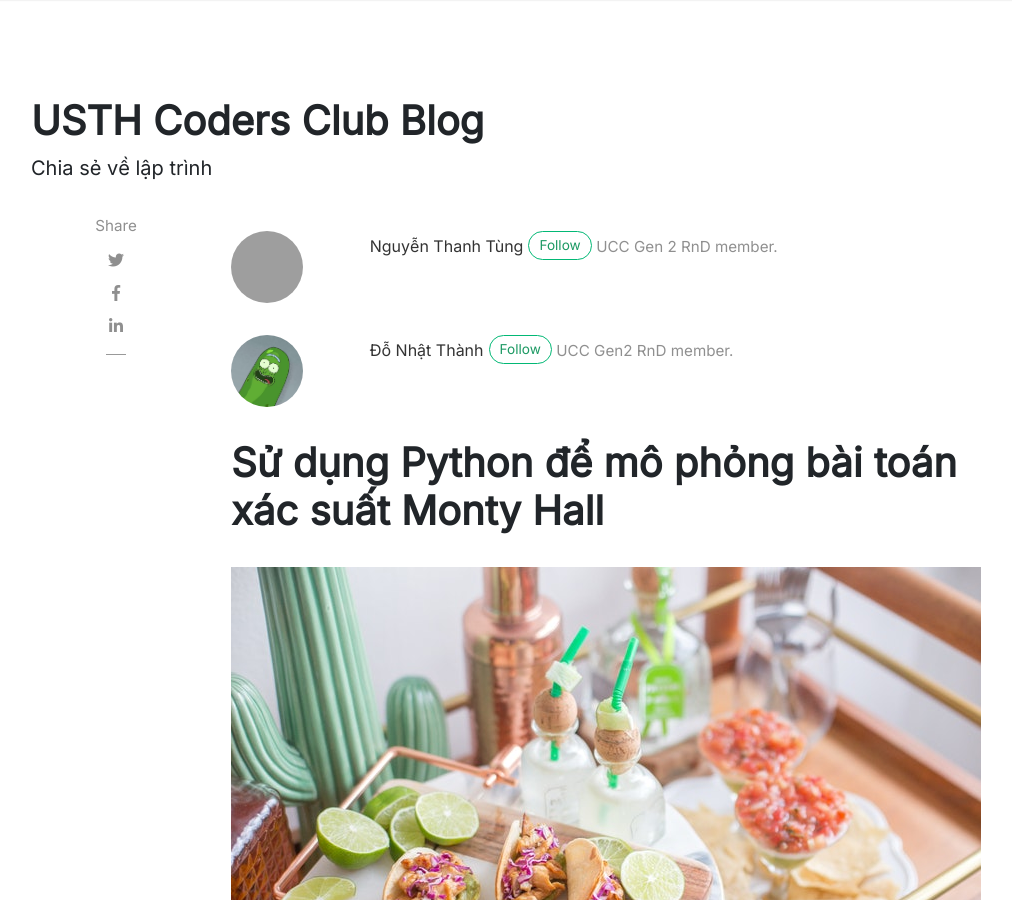
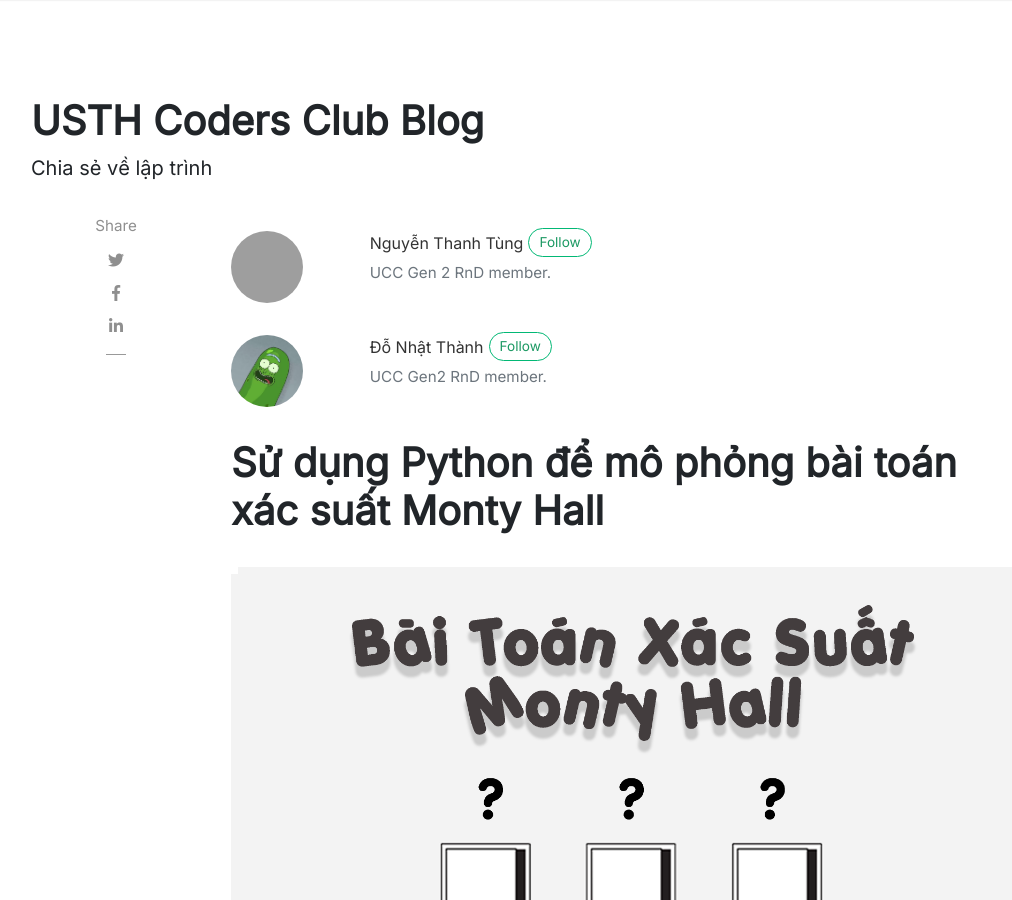
Before and after one commit to USTH-Coders-Club/USTH-Coders-Club.github.io, a Jekyll site: the page built from _posts/2022-03-13-su-dung-python-de-mo-phong-bai-toan-xac-suat-monty-hall.md, in a window 1280 px wide and 900 px high. Shown: the whole window, without its empty margins (54-1066 px from the left). Built offline with Jekyll 4.4.1, drawn with Linux system fonts in a browser that asks for light colours; nearby versions of some CDN libraries; comment, search, counter and statistics services are not loaded; grey boxes are pictures that could not be loaded.

Commit message:
Up anh cho post + sua o tac gia

```diff
--- a/_layouts/post.html
+++ b/_layouts/post.html
@@ -35,7 +35,7 @@ post_class: post-template
                             </div>
                             <div class="col-xs-12 col-md-9 col-lg-10 text-center text-md-left">
                                 <a target="_blank" class="link-dark" href="{{ author.web }}">{{ author.display_name }}</a><a target="_blank" href="{{ author.twitter }}" class="btn follow">Follow</a>
-                                <span class="author-description">{{ author.description }}</span>
+                                <div class="author-description text-secondary">{{ author.description }}</div>
                             </div>
                         </div>
                     {% endfor %}
--- a/_posts/2022-03-13-su-dung-python-de-mo-phong-bai-toan-xac-suat-monty-hall.md
+++ b/_posts/2022-03-13-su-dung-python-de-mo-phong-bai-toan-xac-suat-monty-hall.md
@@ -4,7 +4,7 @@ title: "Sử dụng Python để mô phỏng bài toán xác suất Monty Hall"
 author: [tung, nhatthanh]
 categories: [ python, math ]
 tags: [probability, coding]
-image: assets/images/banner/11.jpg
+image: assets/images/posts/monty-hall/banner_monty_hall.png
 description: "Bài toán xác suất kinh điển **Monty Hall** một thời đã thách thức hàng ngàn bộ não trên thế giới, từ học sinh cấp 3 cho đến những giáo sư và các chuyên gia phân tích. Tính đến ngày nay, đã có rất nhiều lời giải thích và đáp án cho câu đố này dưới góc độ toán học xuất hiện trên Internet, chủ yếu sử dụng kiến thức về xác suất thống kê. Hôm nay, **UCC** sẽ giới thiệu cho các bạn một hướng tiếp cận khác, đó là sử dụng ngôn ngữ lập trình **Python** để mô phỏng lại tình huống bài toán, từ đó đưa ra lời giải thuyết phục nhất từ số liệu đã thu được."
 featured: true
 ---
```
Also changed, not shown: Gemfile.lock, assets/images/posts/monty-hall/banner_monty_hall.png (added), 1 other file.
